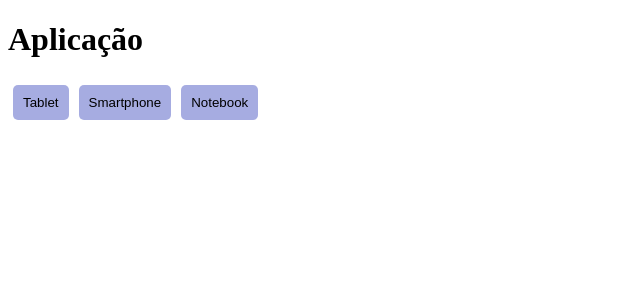
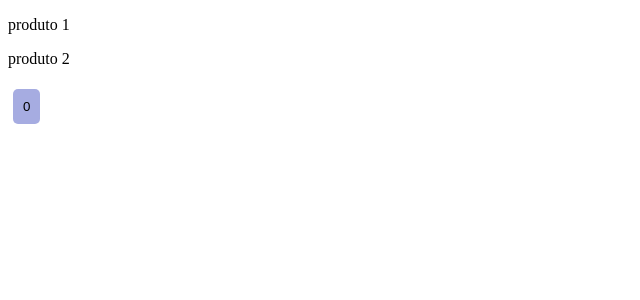
Before and after one commit to felipe-dorigan/curso_react_origamid, a React (Vite) app: page / in a window 1280 px wide. Shown: the top 300 px of the page, without its empty margins (0-640 px from the left). Built offline with nearby package versions, Linux system fonts and the light colour scheme.

Commit message:
feat(hooks): adiciona exemplos de useCallback e useMemo no fluxo de estudos

```diff
--- /dev/null
+++ b/3-react-hooks/0304-usecallback/Aplicacao.jsx
@@ -0,0 +1,48 @@
+import React from "react";
+
+const estilo = {
+    backgroundColor: "rgba(27, 42, 178, 0.39)",
+    padding: "10px",
+    margin: "5px",
+    border: "none",
+    borderRadius: "5px",
+    cursor: "pointer"
+}
+
+const set1 = new Set(); // Set é uma estrutura de dados que não aceita valores repetidos. Por exemplo, se eu adicionar o valor 1, ele só vai aceitar uma vez. Se eu tentar adicionar o valor 1 novamente, ele não vai ser adicionado.
+const set2 = new Set();
+
+const Produto = () => {
+    const func1 = () => console.log("produto 1");
+
+    const func2 = React.useCallback(() => {
+        console.log("produto 2");
+    }, []);
+
+    set1.add(func1);
+    set2.add(func2);
+
+    console.log('set1:', set1);
+    console.log('set2:', set2);
+    console.log('-------------------------');
+
+    return (
+        <div>
+            <p onClick={func1}>produto 1</p>
+            <p onClick={func2}>produto 2</p>
+        </div>
+    );
+}
+
+const Aplicacao = () => {
+    const [contar, setContar] = React.useState(0);
+
+    return (
+        <div>
+            <Produto />
+            <button style={estilo} onClick={() => setContar(contar + 1)}>{contar}</button>
+        </div>
+    );
+}
+
+export default Aplicacao;
```
Also changed, not shown: 3-react-hooks/0304-usememo/Aplicacao.jsx (added, +42 -0 lines), src/App.jsx (+3 -4 lines).
